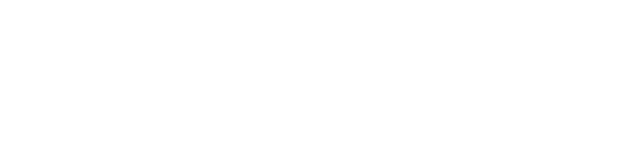
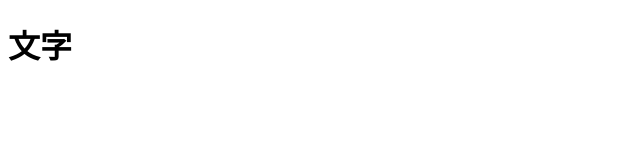
Before and after one commit to konumatakaki/Progress-Management-System, a plain HTML site: page 進捗管理システム.html in a window 1280 px wide. Shown: the whole page, without its empty margins (0-640 px from the left). Drawn offline with Linux system fonts and the light colour scheme.

Commit message:
h1の追加

```diff
--- a/進捗管理システム.html
+++ b/進捗管理システム.html
@@ -3,5 +3,8 @@
 <head>
 </head>
 <body>
+    <h1>
+        文字
+    </h1>
 </body>
 </html>
```
